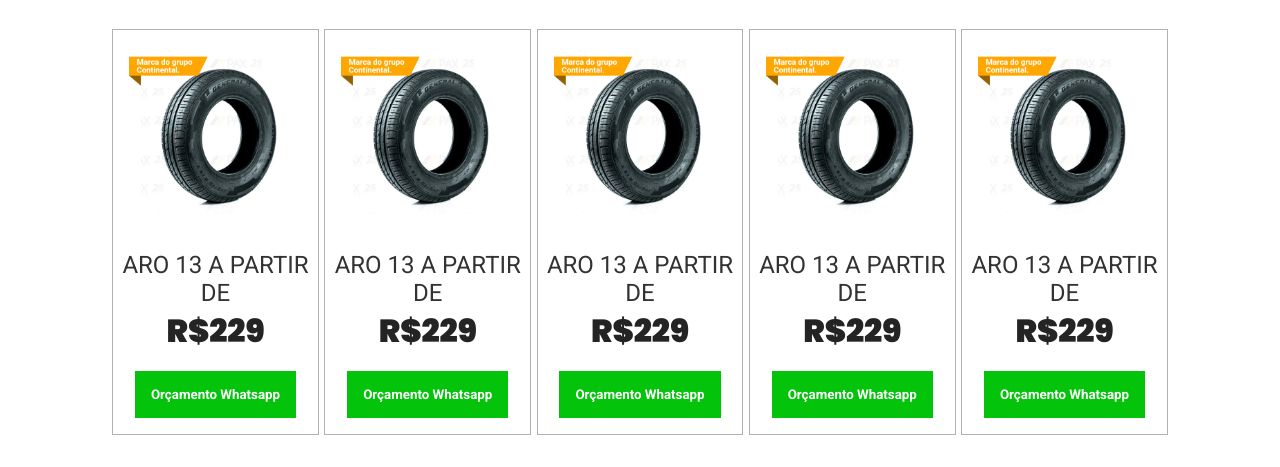
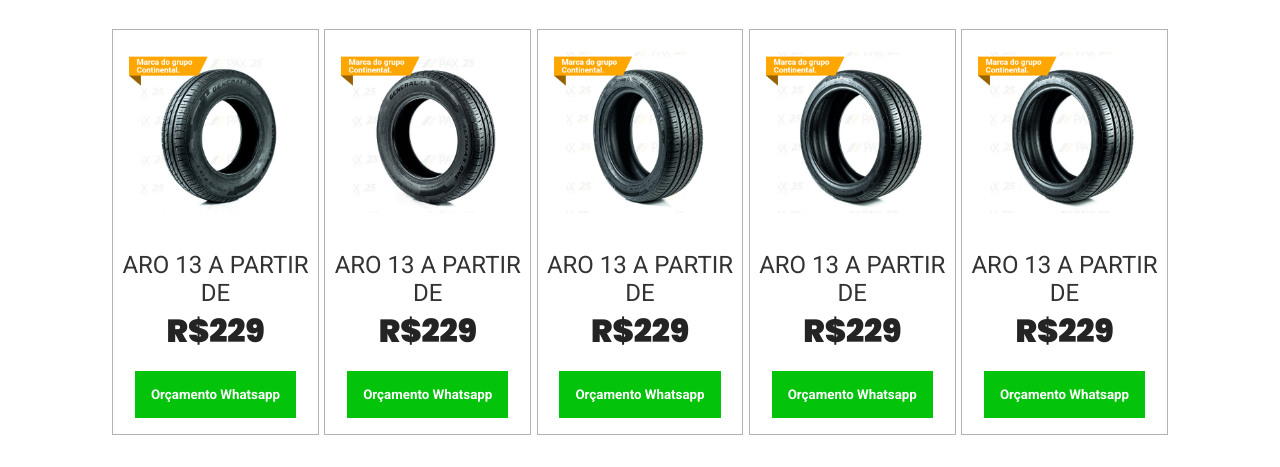
Before and after one commit to monosodrac/clone_paxpneus, a website: page index.html in a window 1280 px wide. Shown: the part 630-1097 px from the top of the page. Drawn offline with nearby package versions, Linux system fonts and the light colour scheme; files that its build step writes are made by us from their sources.

Commit message:
update some little settings

```diff
--- a/index.html
+++ b/index.html
@@ -127,25 +127,25 @@
                     <button>Orçamento Whatsapp</button>
                 </div>
                 <div class="ofertas__tabs__item">
-                    <img src="/src/imgs/Icone1.png" alt="Oferta de pneu aro 13">
+                    <img src="/src/imgs/Icone2.png" alt="Oferta de pneu aro 13">
                     <p class="text">ARO 13 A PARTIR DE</p>
                     <h2 class="title">R$229</h2>
                     <button>Orçamento Whatsapp</button>
                 </div>
                 <div class="ofertas__tabs__item">
-                    <img src="/src/imgs/Icone1.png" alt="Oferta de pneu aro 13">
+                    <img src="/src/imgs/Icone3.png" alt="Oferta de pneu aro 13">
                     <p class="text">ARO 13 A PARTIR DE</p>
                     <h2 class="title">R$229</h2>
                     <button>Orçamento Whatsapp</button>
                 </div>
                 <div class="ofertas__tabs__item">
-                    <img src="/src/imgs/Icone1.png" alt="Oferta de pneu aro 13">
+                    <img src="/src/imgs/Icone4.png" alt="Oferta de pneu aro 13">
                     <p class="text">ARO 13 A PARTIR DE</p>
                     <h2 class="title">R$229</h2>
                     <button>Orçamento Whatsapp</button>
                 </div>
                 <div class="ofertas__tabs__item">
-                    <img src="/src/imgs/Icone1.png" alt="Oferta de pneu aro 13">
+                    <img src="/src/imgs/Icone4.png" alt="Oferta de pneu aro 13">
                     <p class="text">ARO 13 A PARTIR DE</p>
                     <h2 class="title">R$229</h2>
                     <button>Orçamento Whatsapp</button>
--- a/src/styles/_hero.scss
+++ b/src/styles/_hero.scss
@@ -11,7 +11,6 @@
         border: 1px solid rgba(0, 0, 0, .3);
         border-top: none;
         border-radius: 0 0 5px 5px;
-        overflow: hidden;
 
         .first-msg {
             font-family: "Montserrat", Jost;
```
